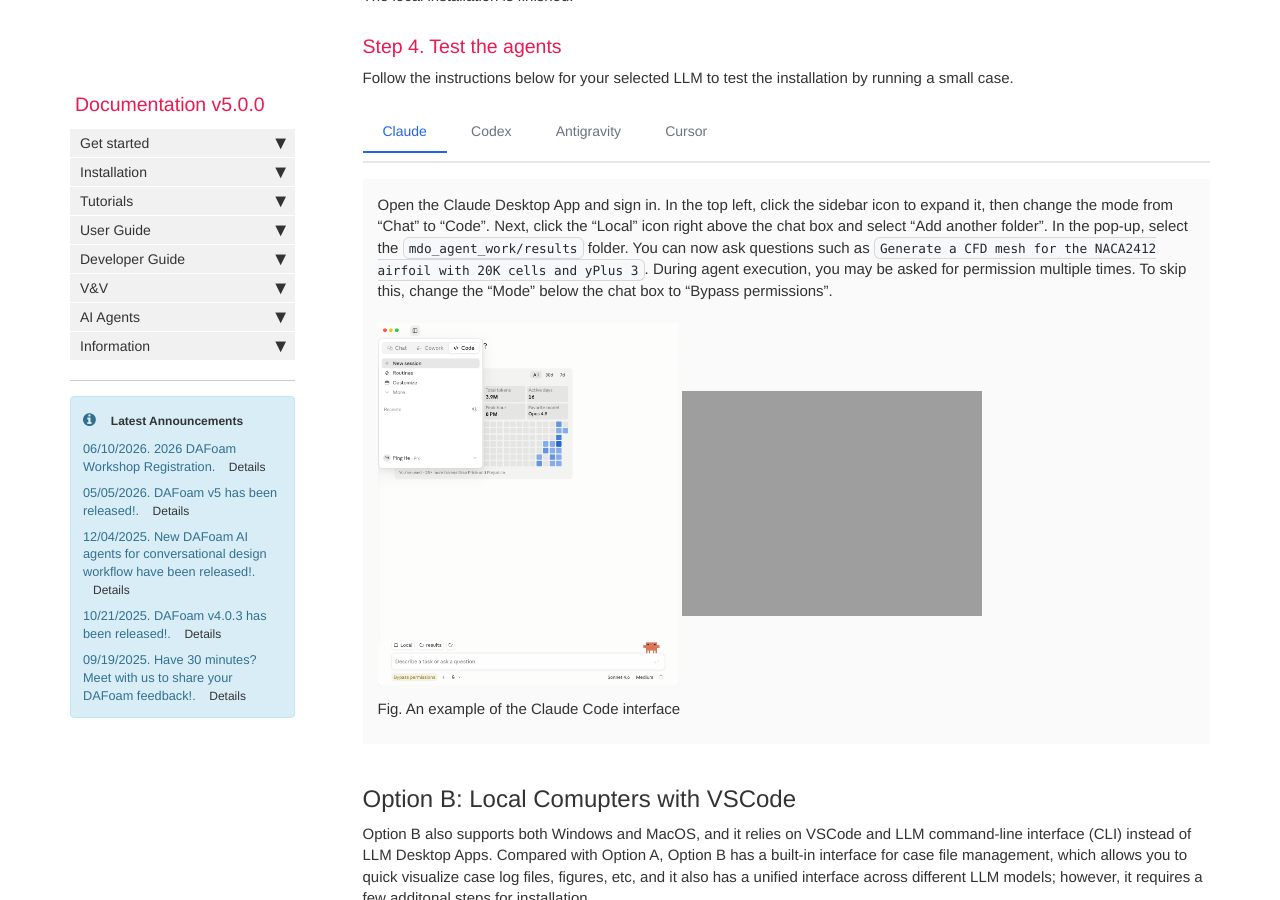
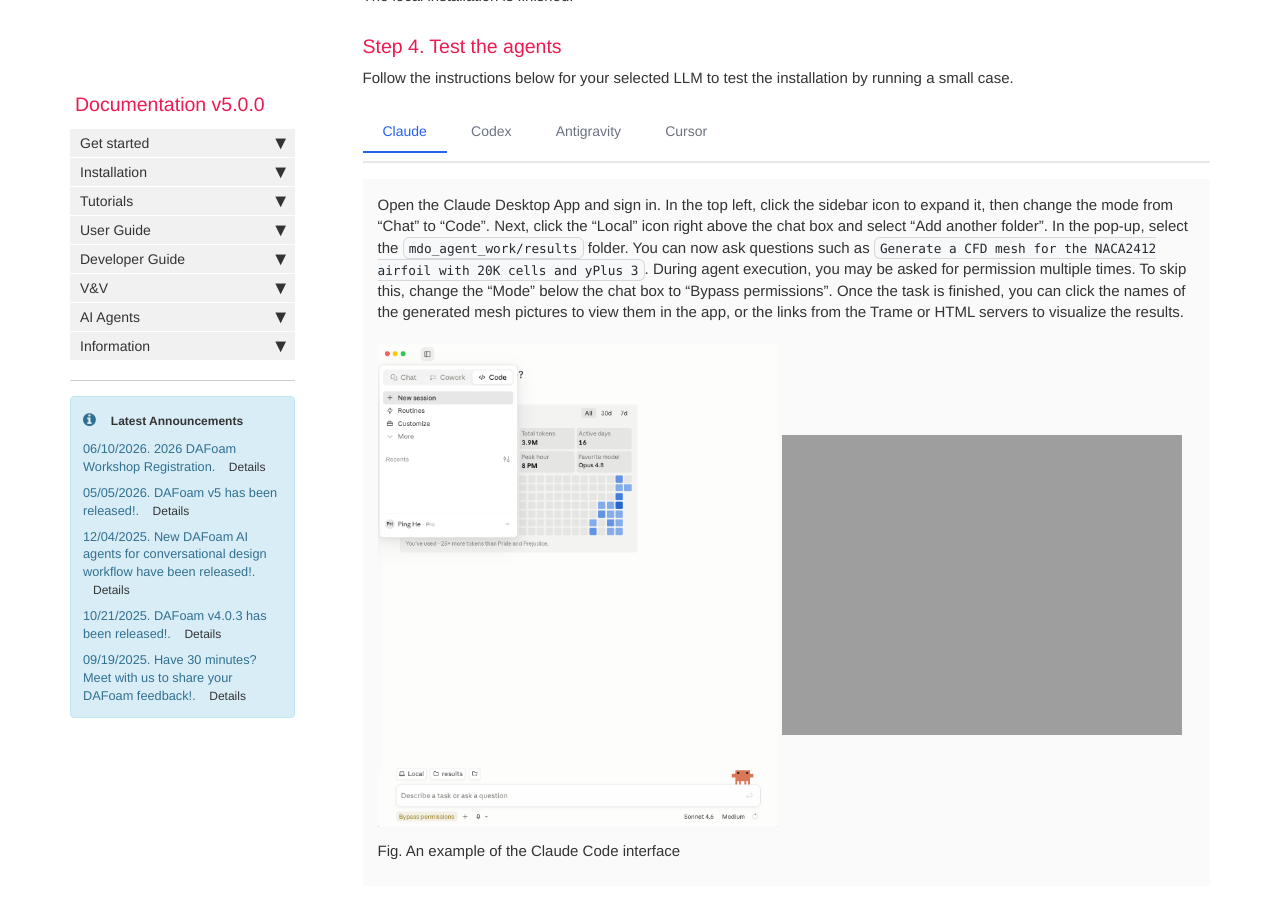
Before and after one commit to DAFoam/DAFoam.github.io, a Jekyll site: the page built from pages/mydoc/mydoc_ai_agent_installation_new.md, in a window 1280 px wide and 900 px high, scrolled down 1765 px. Built offline with Jekyll 4.4.1, drawn with Linux system fonts in a browser that asks for light colours; comment, search, counter and statistics services are not loaded.

Commit message:
content update

```diff
--- a/pages/mydoc/mydoc_ai_agent_installation_new.md
+++ b/pages/mydoc/mydoc_ai_agent_installation_new.md
@@ -62,17 +62,23 @@ Follow the instructions below for your selected LLM to test the installation by
 </div>
 <div class="tab-content">
 
-Open the Claude Desktop App and sign in. In the top left, click the sidebar icon to expand it, then change the mode from "Chat" to "Code". Next, click the "Local" icon right above the chat box and select "Add another folder". In the pop-up, select the `mdo_agent_work/results` folder. You can now ask questions such as `Generate a CFD mesh for the NACA2412 airfoil with 20K cells and yPlus 3`. During agent execution, you may be asked for permission multiple times. To skip this, change the "Mode" below the chat box to "Bypass permissions".
+Open the Claude Desktop App and sign in. In the top left, click the sidebar icon to expand it, then change the mode from "Chat" to "Code". Next, click the "Local" icon right above the chat box and select "Add another folder". In the pop-up, select the `mdo_agent_work/results` folder. You can now ask questions such as `Generate a CFD mesh for the NACA2412 airfoil with 20K cells and yPlus 3`. During agent execution, you may be asked for permission multiple times. To skip this, change the "Mode" below the chat box to "Bypass permissions". Once the task is finished, you can click the names of the generated mesh pictures to view them in the app, or the links from the Trame or HTML servers to visualize the results.
 
-<img src="{{ site.url }}{{ site.baseurl }}/images/tutorials/AI-installation-claude-app.png" style="width:300px !important;" />
-<img src="{{ site.url }}{{ site.baseurl }}/images/tutorials/AI-installation-claude-result.png" style="width:300px !important;" />
+<img src="{{ site.url }}{{ site.baseurl }}/images/tutorials/AI-installation-claude-app.png" style="width:400px !important;" />
+<img src="{{ site.url }}{{ site.baseurl }}/images/tutorials/AI-installation-claude-result.png" style="width:400px !important;" />
 
 Fig. An example of the Claude Code interface
 
 
 </div>
 <div class="tab-content">
-claude -V
+
+Open the Codex Desktop App and sign in. Click the "folder" icon right below the chat box and select "Add new project"->"Use existing folder". In the pop-up, select the `mdo_agent_work/results` folder. You can now ask questions such as `Generate a CFD mesh for the NACA2412 airfoil with 20K cells and yPlus 3`. During agent execution, you may be asked for permission multiple times. To skip this, change the "Mode" below the chat box to "Approve for me". Once the task is finished, you can click the links from the Trame or HTML servers to visualize the mesh results.
+
+<img src="{{ site.url }}{{ site.baseurl }}/images/tutorials/AI-installation-codex-app.png" style="width:400px !important;" />
+
+Fig. An example of the Codex interface
+
 </div>
 <div class="tab-content">
 agy --version
```
Also changed, not shown: images/tutorials/AI-installation-codex-app.png (added).
